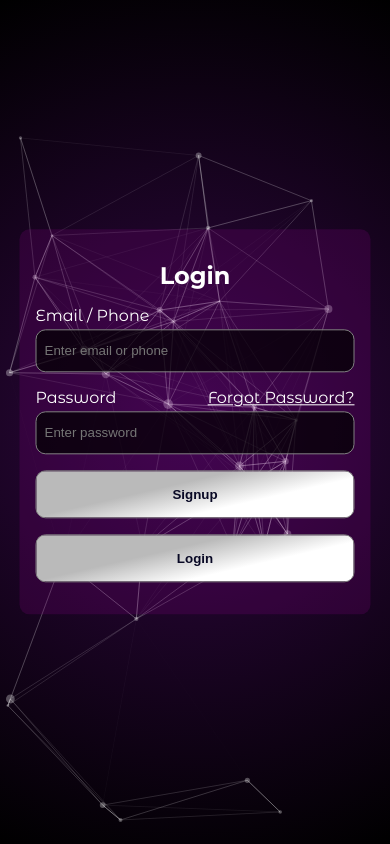
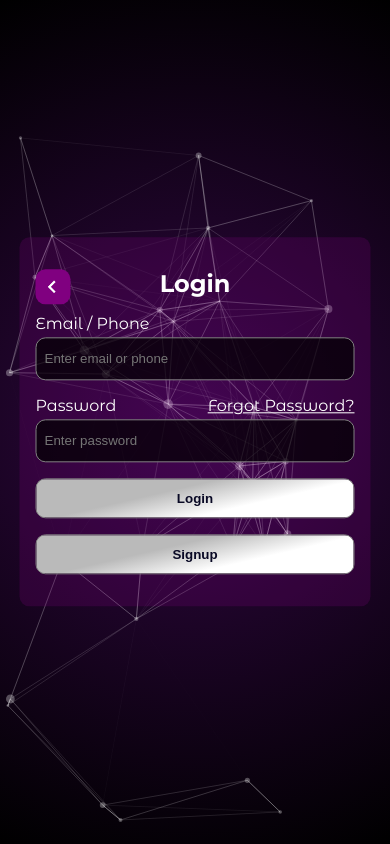
Before and after one commit to RanitJana/Portfolio, a React (Vite) app in the folder client/: page /login in a window 390 px wide. Built offline with nearby package versions, Linux system fonts and the light colour scheme.

Commit message:
feat:back buttons in login and signup

```diff
--- a/client/admin/pages/Login/Login.css
+++ b/client/admin/pages/Login/Login.css
@@ -20,6 +20,24 @@
     border-radius: 10px;
     gap: 1rem;
     min-width: 100%;
+    position: relative;
+}
+
+.login>div>.img {
+    background-color: purple;
+    border-radius: 10px;
+    position: absolute;
+    left: 1rem;
+    top: 2rem;
+    display: grid;
+    place-items: center;
+    width: 2.2rem;
+    height: 2.2rem;
+}
+
+.login>div>.img>img {
+    filter: invert(100%);
+    width: 25px;
 }
 
 .login>div>form {
@@ -45,7 +63,7 @@
 
 @media screen and (max-width:415px) {
     .login>div>form>.buttons {
-        flex-direction: column;
+        flex-direction: column-reverse;
     }
 }
 
@@ -74,7 +92,7 @@
     font-weight: bold;
     width: 100%;
     display: flex;
-    height: 3rem;
+    height: 2.5rem;
     justify-content: center;
     align-items: center;
     background: rgb(255, 255, 255);
--- a/client/admin/pages/Login/Login.jsx
+++ b/client/admin/pages/Login/Login.jsx
@@ -56,6 +56,9 @@ function Login() {
     <>
       <div className="login">
         <div>
+          <div className="img" onClick={() => window.history.back()}>
+            <img src="/Images/icons8-back-48.png" alt="" />
+          </div>
           <h2>Login</h2>
           <form onSubmit={handleSubmit}>
             <div className="emailOrPhone">
--- a/client/admin/pages/Signup/Signup.css
+++ b/client/admin/pages/Signup/Signup.css
@@ -20,6 +20,24 @@
     border-radius: 10px;
     gap: 1rem;
     min-width: 100%;
+    position: relative;
+}
+
+.signup>div>.img {
+    background-color: purple;
+    border-radius: 10px;
+    position: absolute;
+    left: 1rem;
+    top: 2rem;
+    display: grid;
+    place-items: center;
+    width: 2.2rem;
+    height: 2.2rem;
+}
+
+.signup>div>.img>img {
+    filter: invert(100%);
+    width: 25px;
 }
 
 .signup>div>form {
@@ -45,7 +63,7 @@
 
 @media screen and (max-width:415px) {
     .signup>div>form>.buttons {
-        flex-direction: column;
+        flex-direction: column-reverse;
     }
 }
 
@@ -74,6 +92,7 @@
     font-weight: bold;
     width: 100%;
     display: flex;
+    height: 2.5rem;
     justify-content: center;
     align-items: center;
     position: relative;
--- a/client/admin/pages/Signup/Signup.jsx
+++ b/client/admin/pages/Signup/Signup.jsx
@@ -114,6 +114,9 @@ function Login() {
     <>
       <div className="signup">
         <div>
+          <div className="img" onClick={() => window.history.back()}>
+            <img src="/Images/icons8-back-48.png" alt="" />
+          </div>
           <h2>Sign up</h2>
           <form onSubmit={handleSubmit}>
             <div className="name">
```
Also changed, not shown: client/public/Images/icons8-back-48.png (added).
